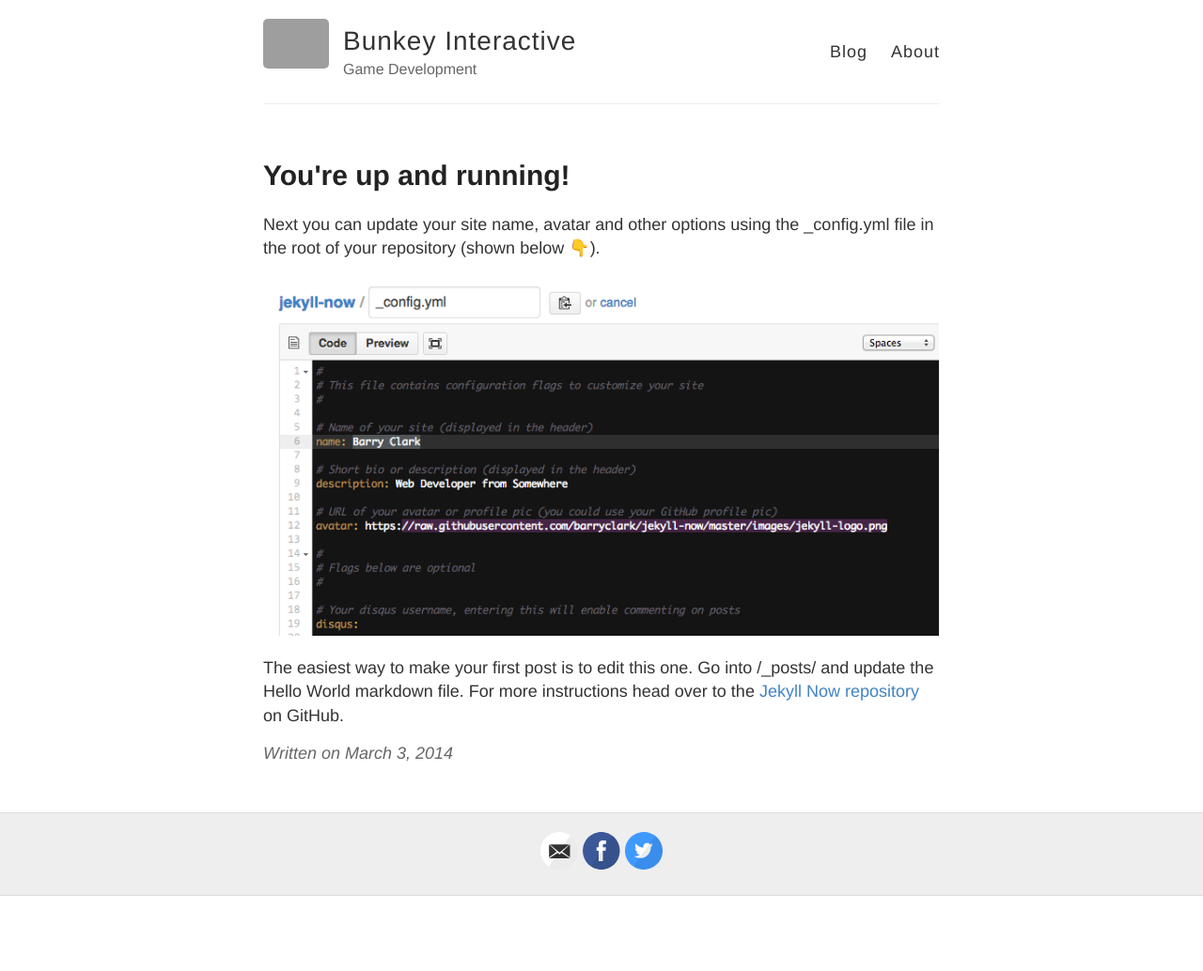
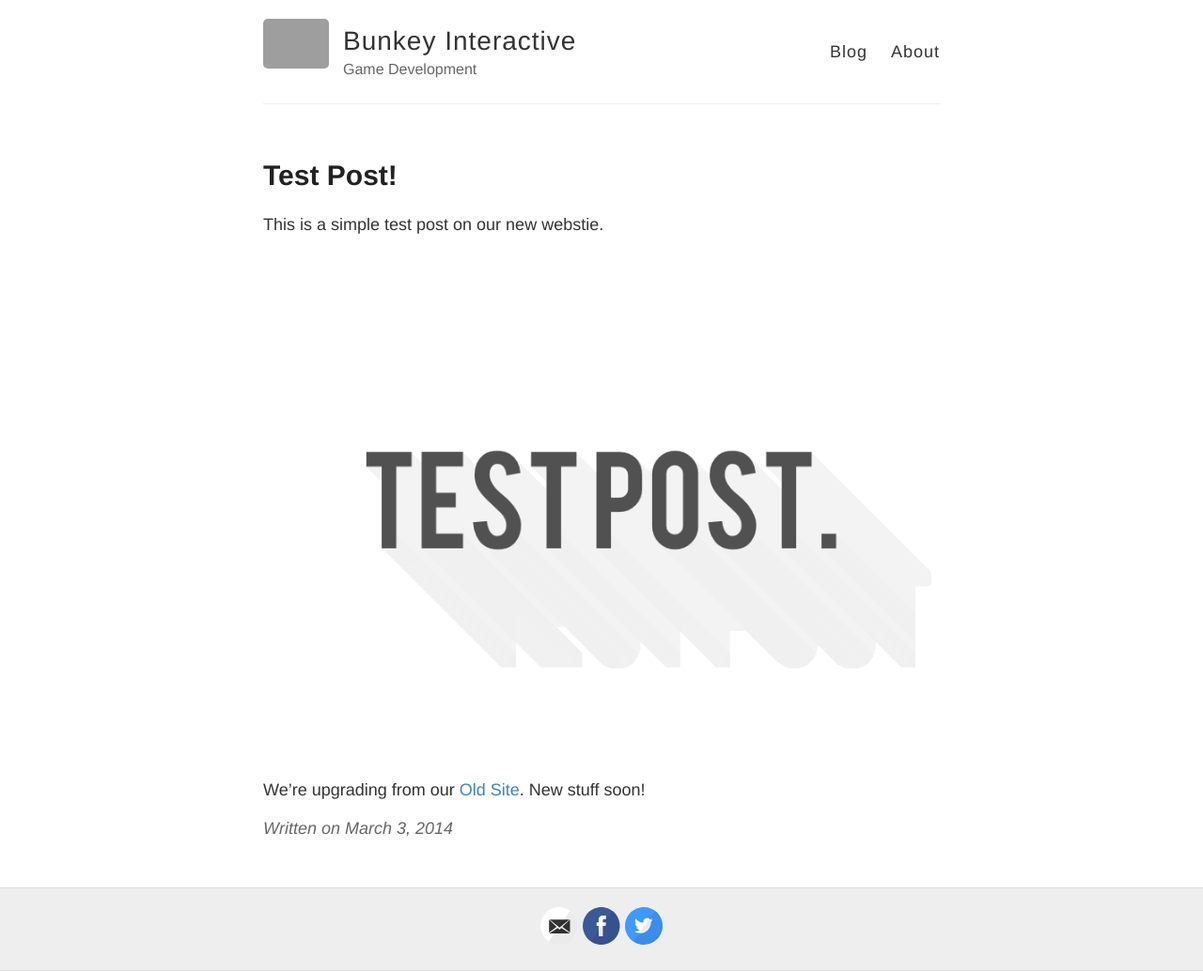
Before and after one commit to BunkeyInteractive/BunkeyGames.github.io, a Jekyll site: the page built from _posts/2014-3-3-Hello-World.md, in a window 1280 px wide. Shown: the whole page at 94% size. Built offline with Jekyll 4.4.1, drawn with Linux system fonts in a browser that asks for light colours; emoji names are drawn with the system emoji font; before the commit the page ends 954 px from its top, so only the background shows below that; grey boxes are pictures that could not be loaded.

Commit message:
More changes
Post stuff

```diff
--- a/_config.yml
+++ b/_config.yml
@@ -19,7 +19,7 @@
 footer-links:
   dribbble:
   email: BunkeyInteractive@gmail.com
-  facebook: https://www.facebook.com/pages/Bunkey-Interactive/1435921633315222
+  facebook: Bunkey-Interactive/1435921633315222
   flickr:
   github:
   instagram:
@@ -37,7 +37,7 @@
 
 # Your website URL (e.g. http://barryclark.github.io or http://www.barryclark.co)
 # Used for Sitemap.xml and your RSS feed
-url:
+url: http://bunkeyinteractive.github.io
 
 # If you're hosting your site at a Project repository on GitHub pages
 # (http://yourusername.github.io/repository-name)
--- a/_posts/2014-3-3-Hello-World.md
+++ b/_posts/2014-3-3-Hello-World.md
@@ -1,10 +1,10 @@
 ---
 layout: post
-title: You're up and running!
+title: Test Post!
 ---
 
-Next you can update your site name, avatar and other options using the _config.yml file in the root of your repository (shown below :point_down:).
+This is a simple test post on our new webstie.
 
-![_config.yml]({{ site.baseurl }}/images/config.png)
+![_config.yml]({{ site.baseurl }}/images/Test.png)
 
-The easiest way to make your first post is to edit this one. Go into /_posts/ and update the Hello World markdown file. For more instructions head over to the [Jekyll Now repository](https://github.com/barryclark/jekyll-now) on GitHub.
+We're upgrading from our [Old Site](bunkeyinteractive.blogspot.com). New stuff soon!
```
Also changed, not shown: images/Test.png (added), 1 other file.
